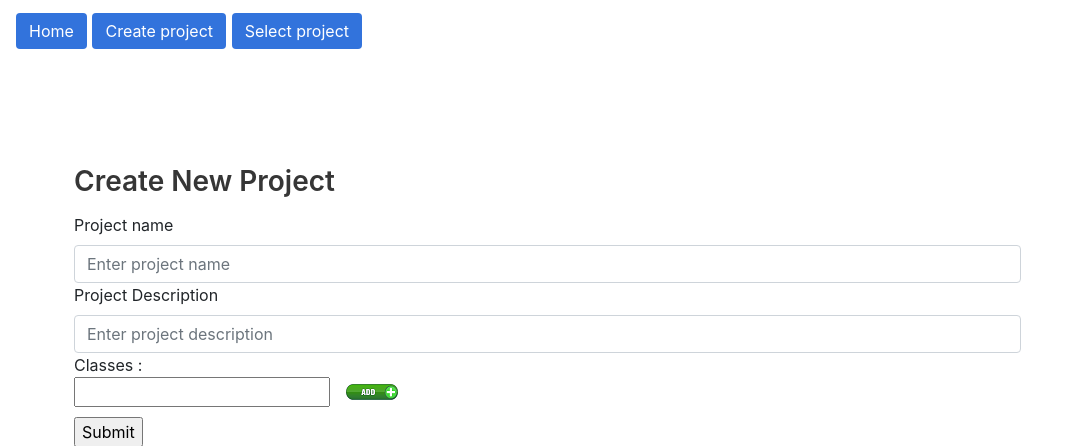
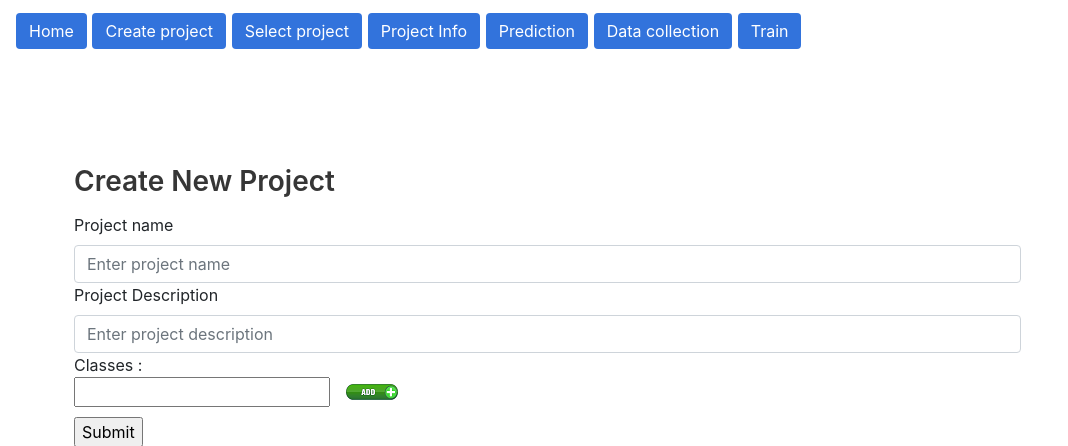
Before and after one commit to ahmohamed1/inspectionBox, a Flask app: page /createproject in a window 1280 px wide. Shown: the top 446 px of the page, without its empty margins (0-1068 px from the left). Run offline with Flask 2, Linux system fonts and the light colour scheme; some libraries are stand-ins or nearby versions.

Commit message:
add session to block the rubbon title that belong to project and activate when the project selected.

```diff
--- a/website/__init__.py
+++ b/website/__init__.py
@@ -1,5 +1,6 @@
-from flask import Flask
+from flask import Flask, session
 from flask_sqlalchemy import SQLAlchemy
+from flask_session import Session
 from os import path
 
 db = SQLAlchemy()
@@ -10,8 +11,11 @@ UPLOAD_FOLDER = 'website/static/uploads/'
 def create_app():
     app = Flask(__name__)
     app.secret_key = "secret key"
+    app.config['SESSION_TYPE'] = 'filesystem'
     app.config['UPLOAD_FOLDER'] = UPLOAD_FOLDER
     app.config['MAX_CONTENT_LENGTH'] = 16 * 1024 * 1024
+    Session(app)
+
     # Define the database with flask
     app.config['SQLALCHEMY_DATABASE_URI'] = f'sqlite:///{DB_NAME}'
     db.init_app(app)
--- a/website/templates/layout.html
+++ b/website/templates/layout.html
@@ -27,7 +27,7 @@
             <a class="button is-link" href="/">Home</a>
             <a class="button is-link" href="/createproject">Create project</a>
             <a class="button is-link" href="/select_project">Select project</a>
-            {% if not session['project'] == Nane %}
+            {% if not session['project'] == 'None' %}
             <a class="button is-link" href="/project_info">Project Info</a>
             <a class="button is-link" href="/prediction">Prediction</a>
             <a class="button is-link" href="/datacollection">Data collection</a>
--- a/website/templates/project_info.html
+++ b/website/templates/project_info.html
@@ -2,6 +2,7 @@
 {% block title %}Project Information{% endblock %}
 {% block content %}
 
+<h1>Project name: {{session['project']}}</h1>
 <table>
     <thread>
         <tr>
--- a/website/views.py
+++ b/website/views.py
@@ -21,6 +21,7 @@ def allowed_file(filename):
 
 @views.route('/')
 def home_page():
+    session['project'] = 'None'
     return render_template("home.html")
 
 @views.route("/prediction", methods=["GET", "POST"])
```
Also changed, not shown: website/database.db (added), 2 other files.
